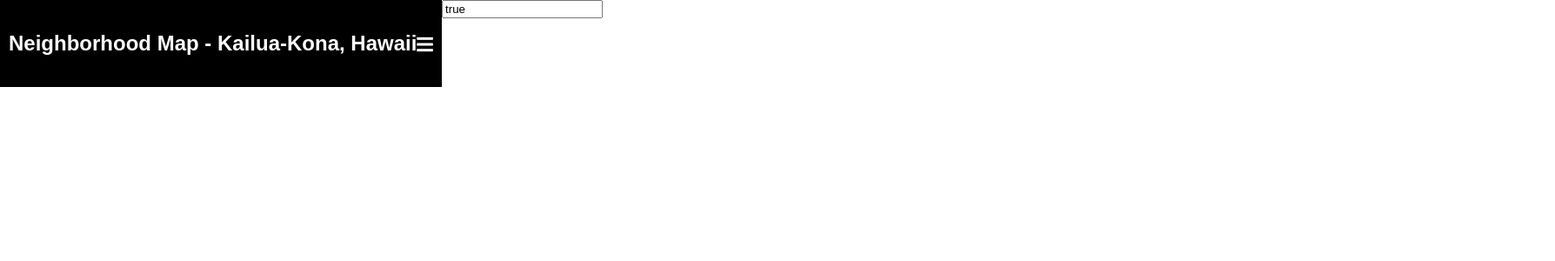
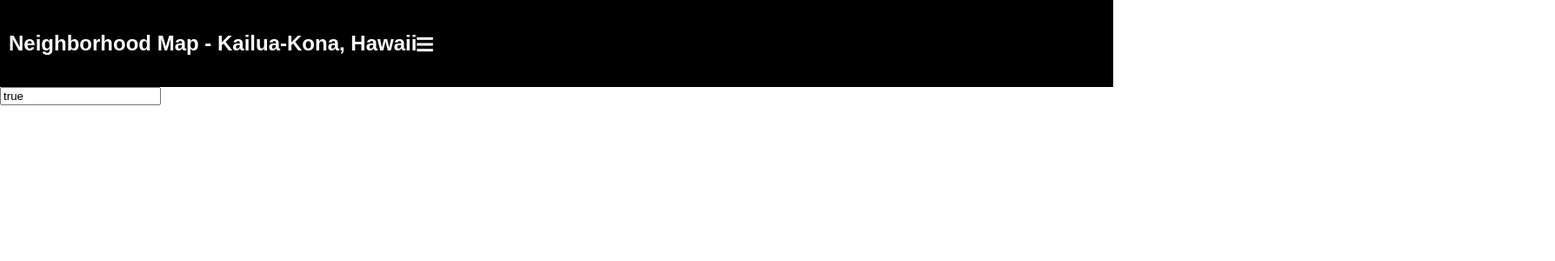
Before and after one commit to ileanahi/neighborhood-maps, a React (Create React App) app: page / in a window 1280 px wide. Shown: the top 300 px of the page at 87% size, 1788 px wide, since content can reach past the window. Built offline with nearby package versions, Linux system fonts and the light colour scheme; no server answers.

Commit message:
Made header 100% flex

```diff
--- a/src/App.css
+++ b/src/App.css
@@ -17,6 +17,7 @@ header {
   color: #ffffff;
   height: 80px;
   vertical-align: middle;
+  flex: 100%;
 }
 
 #header-text {
```
